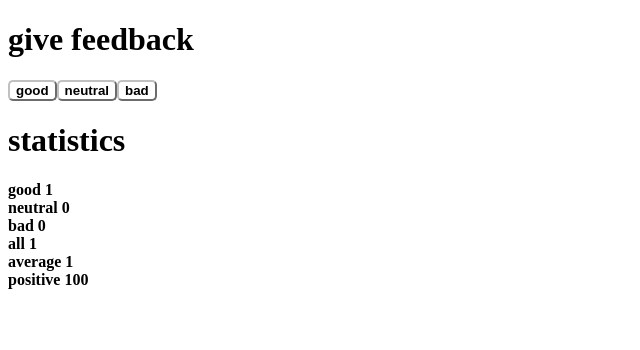
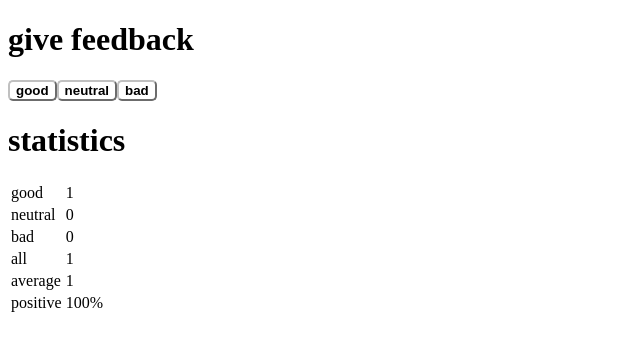
Before and after one commit to satyasonu/full-stack-open, a React (Vite) app in the folder part1/unicafe/: page / in a window 1280 px wide. Both pictures are taken after a click on the button "good". Shown: the top 350 px of the page, without its empty margins (0-640 px from the left). Built offline with nearby package versions, Linux system fonts and the light colour scheme.

Commit message:
1.11*: unicafe step6 completed

```diff
--- a/part1/unicafe/src/App.jsx
+++ b/part1/unicafe/src/App.jsx
@@ -49,21 +49,16 @@ const Statistics = ({ good, neutral, bad }) => {
   const positive = (good / all) * 100;
   return (
     <>
-      <div
-        style={{
-          display: "flex",
-          flexDirection: "column",
-          gap: 0,
-          fontWeight: "bold",
-        }}
-      >
-        <StatisticsLine text={"good"} value={good} />
-        <StatisticsLine text={"neutral"} value={neutral} />
+      <table>
+        <tbody>
+          <StatisticsLine text={"good"} value={good} />
+          <StatisticsLine text={"neutral"} value={neutral} />
         <StatisticsLine text={"bad"} value={bad} />
         <StatisticsLine text={"all"} value={all} />
         <StatisticsLine text={"average"} value={average} />
         <StatisticsLine text={"positive"} value={positive} />
-      </div>
+        </tbody>
+      </table>
     </>
   );
 };
@@ -78,9 +73,10 @@ const Button = ({ styles, text, handleBtn }) => {
 
 const StatisticsLine = ({ text, value }) => {
   return (
-    <p style={{ margin: 0 }}>
-      {text} {value}
-    </p>
+    <tr>
+      <td>{text}</td>
+      <td>{text === "positive" ? value +"%" : value }</td>
+    </tr>
   );
 };
 
```
